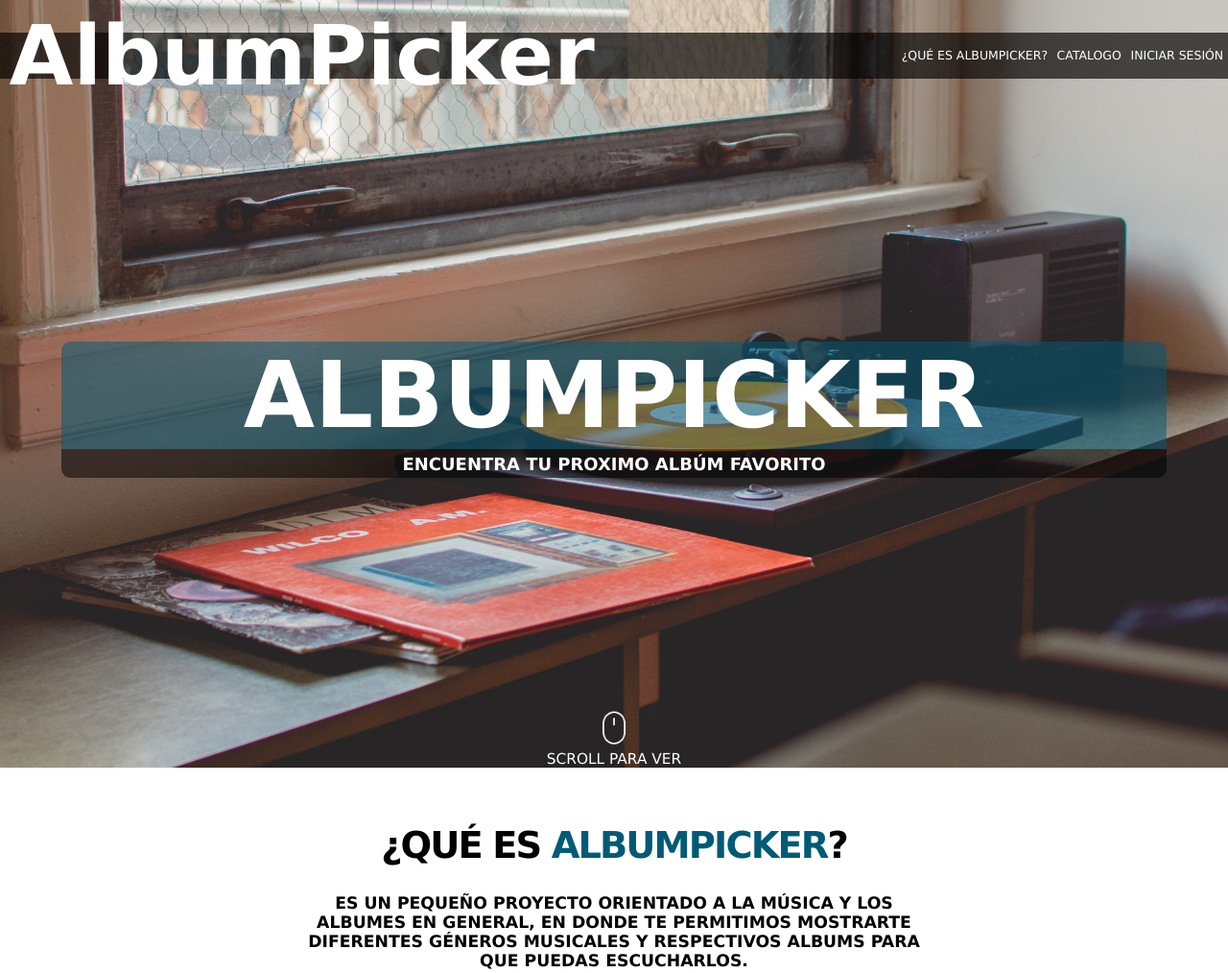
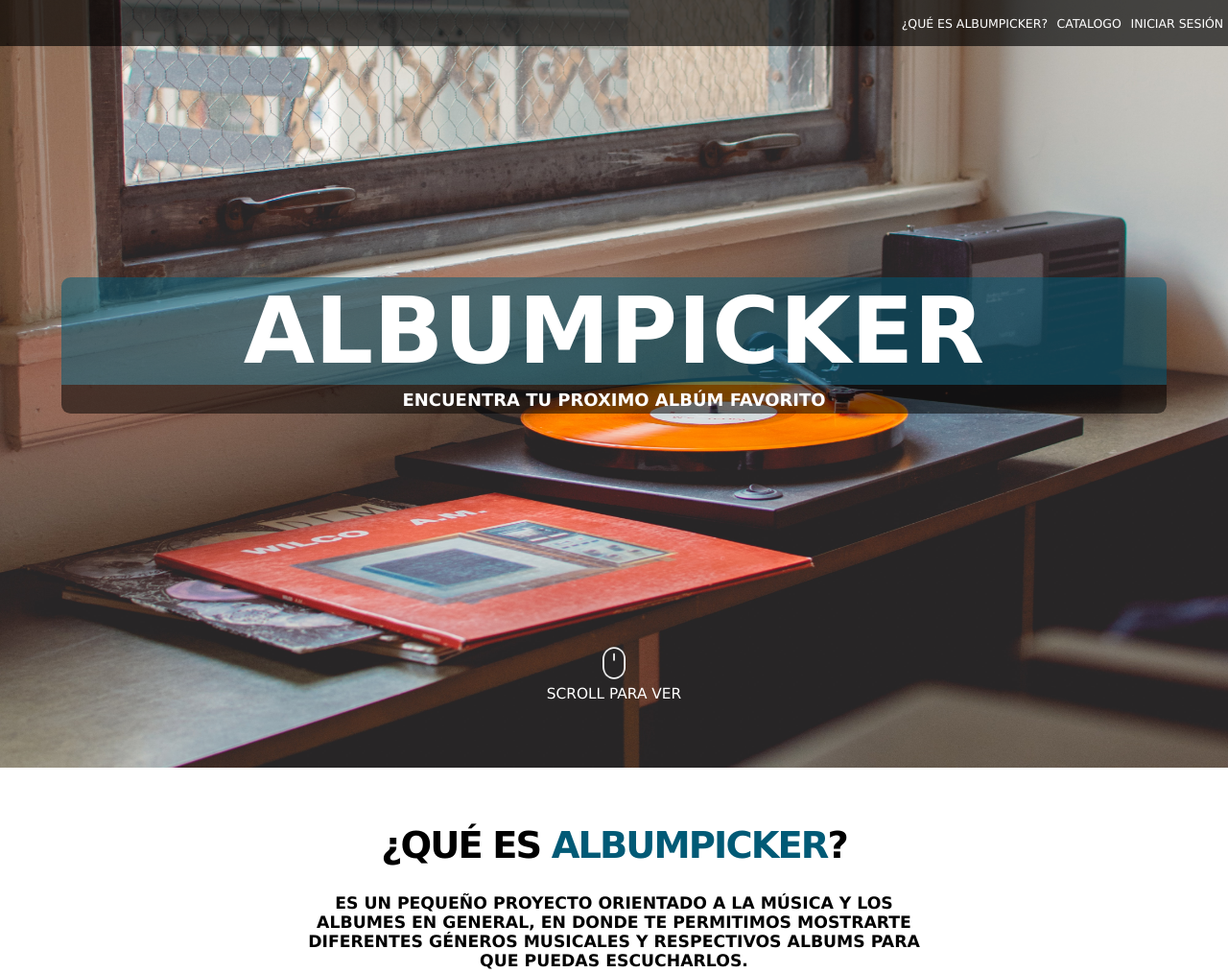
Before and after one commit to LucasDLabo/ProyectoFacultad, a PHP site: page / in a window 1280 px wide. Shown: the top 1014 px of the page at 96% size. Run offline with PHP 8.4, Linux system fonts and the light colour scheme.

Commit message:
Se arreglaron bugs del merging

```diff
--- a/LoginPage.php
+++ b/LoginPage.php
@@ -44,7 +44,7 @@
         <div class="boxForm">
             <form action="" method="post" class="formulario">
                 <div class="goback">
-                    <a href="index.php" title="Volver"><img src="img/LoginPage/back.png" alt=""></a>
+                    <a href="index.html" title="Volver"><img src="img/LoginPage/back.png" alt=""></a>
                     <div class="texto">
                         <p>POR FAVOR, INGRESE SUS DATOS</p>
                     </div>
--- a/RegisterPage.php
+++ b/RegisterPage.php
@@ -49,7 +49,7 @@
     </header>
 
     <main>
-        <div class="boxForm">
+        <div class="boxForm" style="margin-top:3.3rem;">
             <form action="" method="post" class="formulario" style="height: auto;">
                 <div class="goback">
                     <a href="index.php" title="Volver"><img src="img/LoginPage/back.png" alt=""></a>
--- a/css/style.css
+++ b/css/style.css
@@ -139,7 +139,7 @@ nav{
     height: 3.125rem;
     border: none;
 }
-header{
+.header{
     height: 100vh;
     margin-bottom: 3.75rem;
 }
@@ -193,6 +193,9 @@ header{
     display: flex;
     align-items: center;
     width: 100%;
+}
+.boxNav h1{
+    font-size: 1.5rem;
 }
 .boxNav a,h1{
     display: flex;
--- a/index.html
+++ b/index.html
@@ -10,14 +10,13 @@ Git push -u origin master -->
     <meta name="viewport" content="width=device-width, initial-scale=1.0">
     <link rel="stylesheet" href="css/style.css">
     <title>Home Page</title>
-
 </head>
 <body>
-    <header>
+    <header class="header">
         <img src="img/HomePage/FondoHomePage.jpg" alt="" class="ImagenFondo">
-        <nav>
+        <nav style="height: auto;">
             <div class="boxNav">
-                <h1 style="padding-left: 0.625rem;">AlbumPicker</h1>
+                <!-- <h1 style="padding-left: 0.625rem;">AlbumPicker</h1> -->
                 <div class="rutas">
                     <ul>
                         <li><a href="#bodyinfo">¿QUÉ ES ALBUMPICKER?</a></li>
@@ -66,7 +65,7 @@ Git push -u origin master -->
                 <a href="RegisterPage.php">REGISTRATE AHORA</a>
             </div>
             <div class="registerImg">
-                <svg xmlns="http://www.w3.org/2000/svg" width="auto" height="100%" viewBox="-15 6 15 15"><g transform="rotate(30 12 12)"><g fill="none"><circle cx="6" cy="18" r="3" fill="currentColor" stroke="currentColor" stroke-linecap="round" stroke-linejoin="round" stroke-width="2"/><circle cx="18" cy="17" r="3" fill="currentColor" stroke="currentColor" stroke-linecap="round" stroke-linejoin="round" stroke-width="2"/><path fill="currentColor" d="M21 3L9 6v4l12-3V3z"/><path stroke="currentColor" stroke-linecap="round" stroke-linejoin="round" stroke-width="2" d="M9 18v-8m12 7V7M9 10V6l12-3v4M9 10l12-3"/></g></g></svg>
+                <svg xmlns="http://www.w3.org/2000/svg" width="100%" height="100%" viewBox="-15 6 15 15"><g transform="rotate(30 12 12)"><g fill="none"><circle cx="6" cy="18" r="3" fill="currentColor" stroke="currentColor" stroke-linecap="round" stroke-linejoin="round" stroke-width="2"/><circle cx="18" cy="17" r="3" fill="currentColor" stroke="currentColor" stroke-linecap="round" stroke-linejoin="round" stroke-width="2"/><path fill="currentColor" d="M21 3L9 6v4l12-3V3z"/><path stroke="currentColor" stroke-linecap="round" stroke-linejoin="round" stroke-width="2" d="M9 18v-8m12 7V7M9 10V6l12-3v4M9 10l12-3"/></g></g></svg>
             </div>
         </section>
 
```
